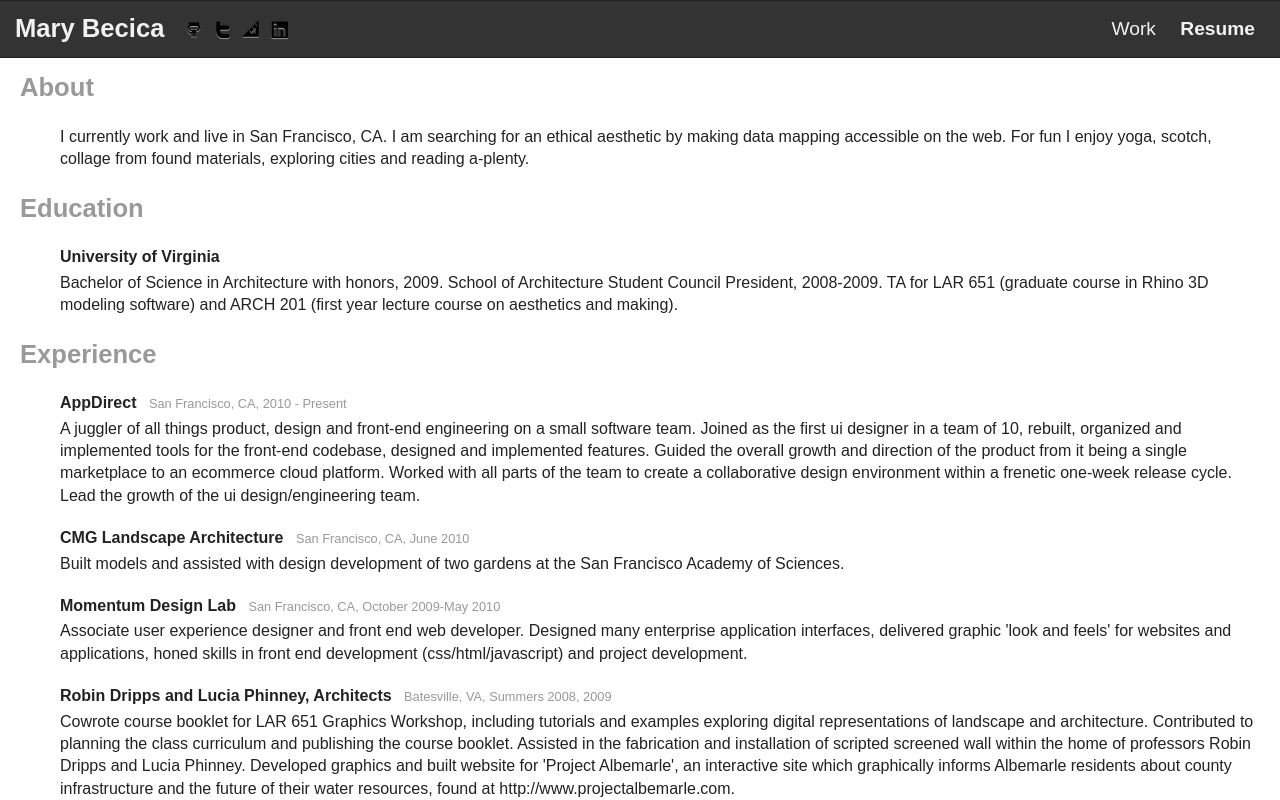
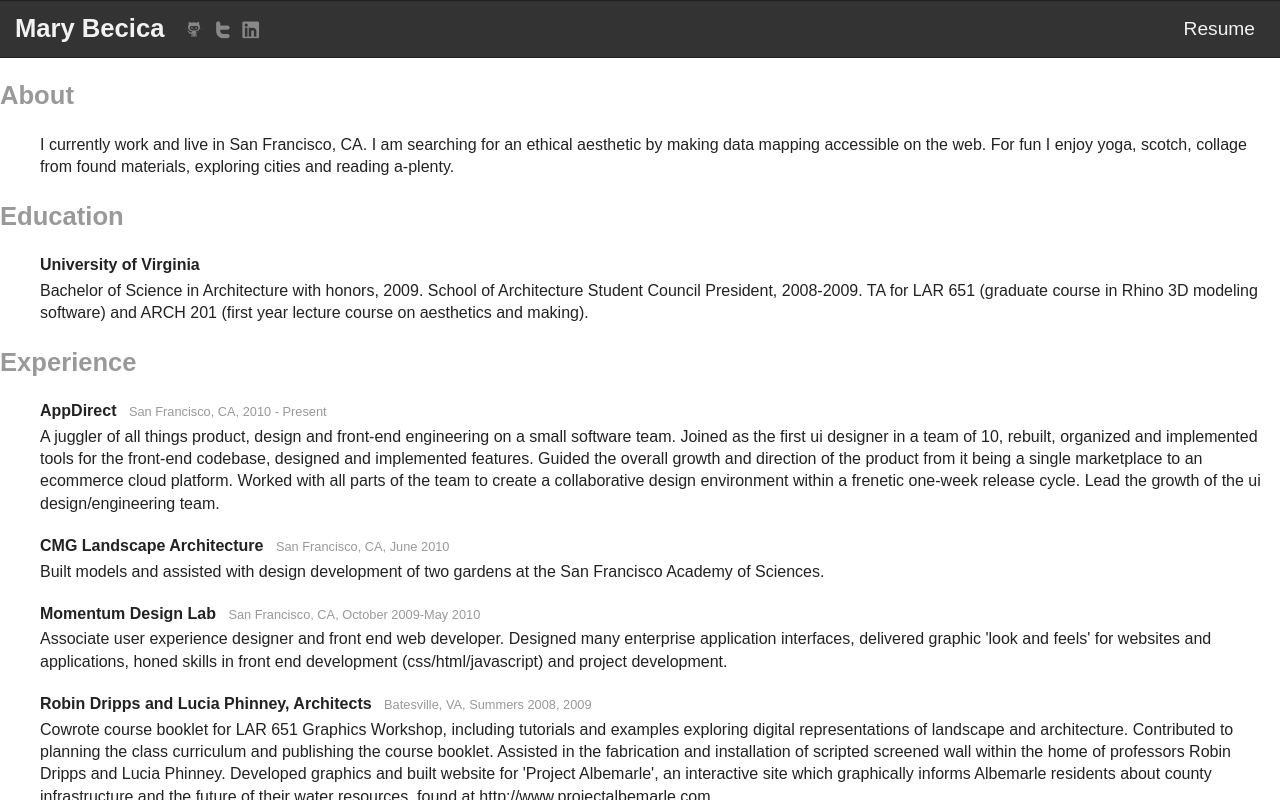
Before and after one commit to mbecica/marybecica, a plain HTML site: page index.html in a window 1280 px wide. Both pictures are taken after a click on the link "Resume". Shown: the top 800 px of the page. Drawn offline with nearby package versions, Linux system fonts and the light colour scheme.

Commit message:
simplifying everything

```diff
--- a/css/style.css
+++ b/css/style.css
@@ -141,7 +141,8 @@ width:100%;
 height:36px;
 }
 .splashon header {
-position:relative;
+bottom:0;
+top:auto;
 }
 header h1 {
 float:left;
@@ -155,6 +156,9 @@ color:#f2f2f2;
 header h1 a:visited,
 header h1 a:active {
 color:#f2f2f2;
+}
+header h1 a:hover {
+color:#fff;
 }
 header #nav {
 float:right;
@@ -170,14 +174,11 @@ font-size:1.2em;
 text-decoration:none;
 }
 header #nav li a:hover {
-text-decoration:underline;
+text-decoration:none;
 color:#fff;
 }
 header li a:visited {
 color:#fff;
-}
-header li a.active {
-font-weight:bold;
 }
 header #links {
 float:left;
@@ -190,20 +191,28 @@ padding-right:8px;
 #links a.icon {
 font-size:1.6em;
 top:7px;
-color:#000;
+color:#888;
 text-decoration:none;
-text-shadow:0px 1px 0px #999;
 }
 #links a.icon:hover {
-text-shadow:0px 1px 0px #ccc;
+text-shadow:0px -1px 0px #000;
 }
 #main {
-padding:50px 20px;
+padding:10px 20px 50;
 display:none;
 }
 .splash {
-position:relative;
-background:#eee;
+background-image:url(../img/turner.jpg);
+background-repeat:no-repeat;
+background-position:center center;
+background-attachment:fixed;
+-webkit-background-size: cover;
+-moz-background-size: cover;
+-o-background-size: cover;
+background-size: cover;
+min-height:100%;
+width:100%;
+position:fixed;
 }
 /* Resume */
 h2 {
--- a/index.html
+++ b/index.html
@@ -14,17 +14,16 @@
 </head>
 <body class="splashon">
   <!--[if lt IE 7]><p class=chromeframe>Your browser is <em>ancient!</em> <a href="http://browsehappy.com/">Upgrade to a different browser</a> or <a href="http://www.google.com/chromeframe/?redirect=true">install Google Chrome Frame</a> to experience this site.</p><![endif]-->
-	<div class="splash">Splash Image</div>
+  <div class="splash"></div>
   <header>
 		<h1><a id="home">Mary Becica</a></h1>
 			<ul id="links">
 				<li><a href="https://github.com/mbecica" class="icon" title="GitHub" target="_blank">U</a></li>
 				<li><a href="https://twitter.com/#!/mbecica" class="icon" title="Twitter" target="_blank">^</a></li>
-				<li><a href="http://marybecica.posterous.com/" class="icon" title="Blog" target="_blank">u</a></li>
 				<li><a href="http://www.linkedin.com/in/mbecica" class="icon" title="LinkedIn" target="_blank">T</a></li>
 			</ul>
 		<ul id="nav">
-			<li><a id="worklink">Work</a></li>
+      <!-- <li><a id="worklink">Work</a></li> -->
 			<li><a id="resumelink">Resume</a></li>
 		</ul>
   </header>
--- a/js/site.js
+++ b/js/site.js
@@ -1,52 +1,37 @@
 $(function() {
-		$('.splash').height($(window).height() - $('header').outerHeight());
+
     $('header').find('ul a').click(function() {
-			splashOn(false, $(this));
+			splashOff();
 		});
 		$('header').find('#home').click(function() {
-			splashOn(true);
+			splashOn();
 		});
 
-		var resumeLoad = false,
-				workLoad = false;
+		var resumeLoad = false;
 
-		var splashOn = function(mode, link) {
-			if (mode) {
+		var splashOn = function() {
       $('#main').hide();
       $('body').addClass('splashon');
-				$('header').find('a').removeClass('active');
-				$('.splash').css({'top':0}).show();
-			} else {
-				if ($('body').hasClass('splashon')) {
-					var oTop = $('header').offset().top;
-					$('.splash').animate({'top':-oTop}, 800, function() {
-						$('.splash').hide();
-					});
-					$('header').animate({'top':-oTop}, 800,
+      $('header').css({'position':'fixed', 'top':'auto'});
+      imgGen();
+		}
+    var splashOff = function() {
+      var oTop = $(window).height() - $('header').outerHeight();
+      $('.splash').css('background-image', 'none');
+      $('header').css({'position':'relative', 'top':oTop}).animate({'top':0}, 800,
         function() {
-							$(this).css({'top':'0px'});
           $('body').removeClass('splashon');
           $('#main').show();
       });
-				};
-				$('header').find('a').removeClass('active');
-				link.addClass('active');
-				if (link.attr('id') == 'resumelink') {
       //load resume
       $('#resume').show();
-					$('#work').hide();
       if (!resumeLoad) {
         makeResume();
       }
-				} else if (link.attr('id') == 'worklink') {
-					//load Work
-					$('#resume').hide();
-					$('#work').show();
-					if (!workLoad) {
-						makeWork();
     }
-				}
-			}
+    var imgGen = function() {
+      //Generate background image here
+      $('.splash').css('background-image', "url(../img/turner.jpg)");
     }
 		var makeResume = function() {
 			//Resume
@@ -62,26 +47,5 @@ $(function() {
 				}
 			});
 		}
-		var makeWork = function() {
-			//Work
-			var workEl = $('#work-template').html();
-			var workTemplate = Handlebars.compile(workEl);
-			$.ajax({
-				url:"js/work.json",
-				success:function(data) {
-					$.each(data["work"], function(i, d) {
-						$('#work').append(workTemplate(d));
+    imgGen();
 });
-					workLoad = true;
-				}
-			});
-		}
-});
-
-var launch = function(href) {
-	window.open(href);
-}
-
-var show = function(images) {
-	//Nothing yet
-}
```
Lines whose indentation alone changed are shown as unchanged.
